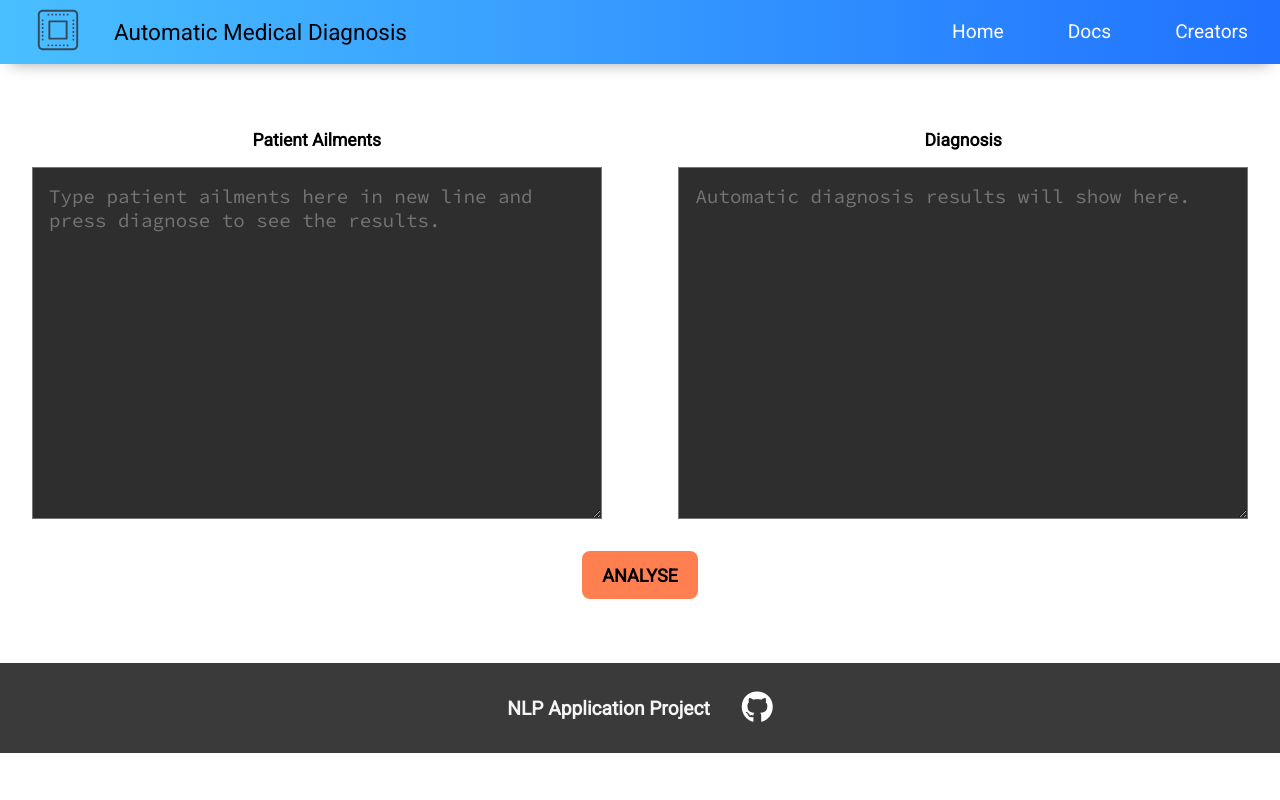
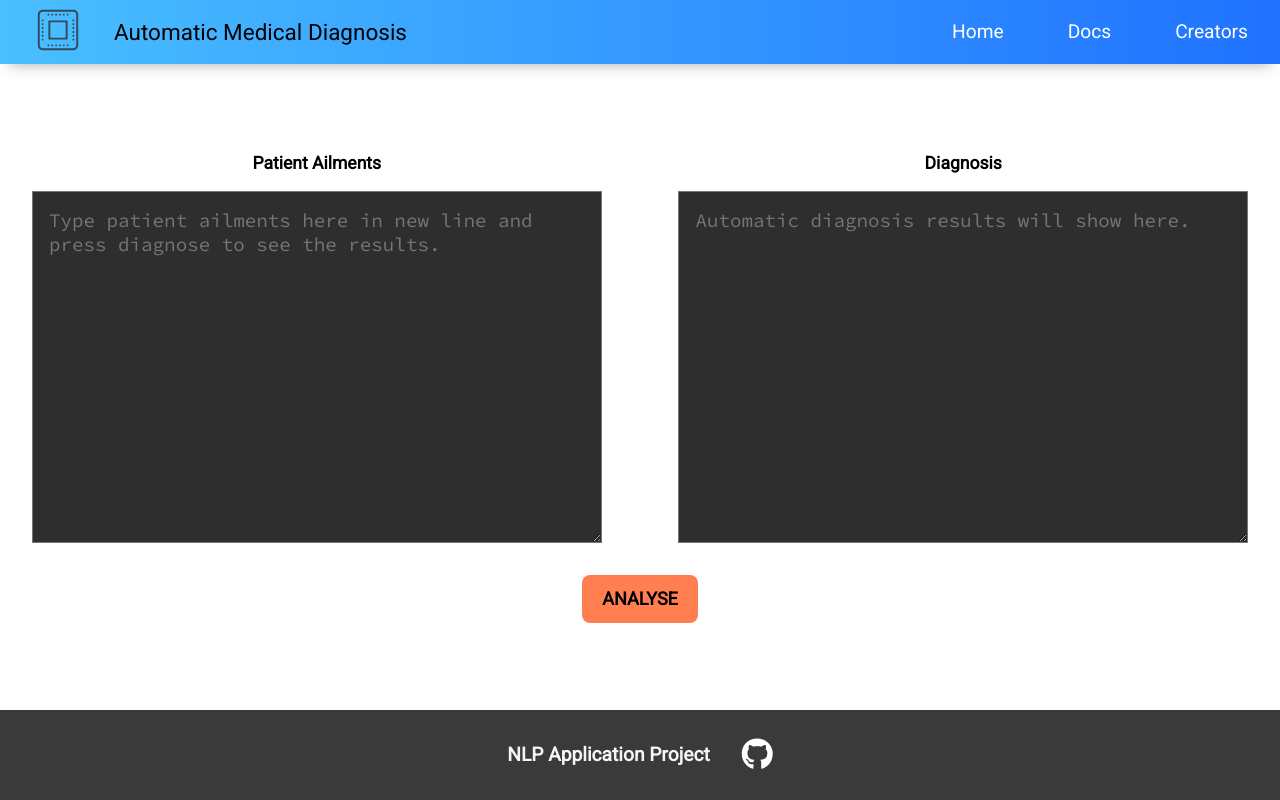
Before and after one commit to kartik-3513/MedApp, a plain HTML site: page index.html in a window 1280 px wide. Drawn offline with Linux system fonts and the light colour scheme.

Commit message:
updated readme and footer resolution

```diff
--- a/css/style.css
+++ b/css/style.css
@@ -4,6 +4,10 @@ body {
   box-sizing: border-box;
   font-size: 15px;
   font-family: "Roboto", sans-serif;
+  height: 100vh;
+  display: flex;
+  justify-content: space-between;
+  flex-direction: column;
 }
 /*---------------------------------------------------------------*/
 
@@ -216,7 +220,7 @@ textarea {
 /*---------------------------------------------------------------*/
 
 footer {
-  margin-top: 3rem;
+  margin-top: 1rem;
   background-color: rgb(59, 58, 58);
   color: whitesmoke;
 }
--- a/js/index.js
+++ b/js/index.js
@@ -12,7 +12,7 @@ async function requestDispatch(url) {
     // console.log(res);
     res = JSON.parse(res);
     // formOutputString(res);
-    output_box.textContent = "Your possible ailments are:\n";
+    output_box.textContent = "Your possible condition/diseases are:\n";
     res
       .toString()
       .split(",")
```
Also changed, not shown: 1 other file.
